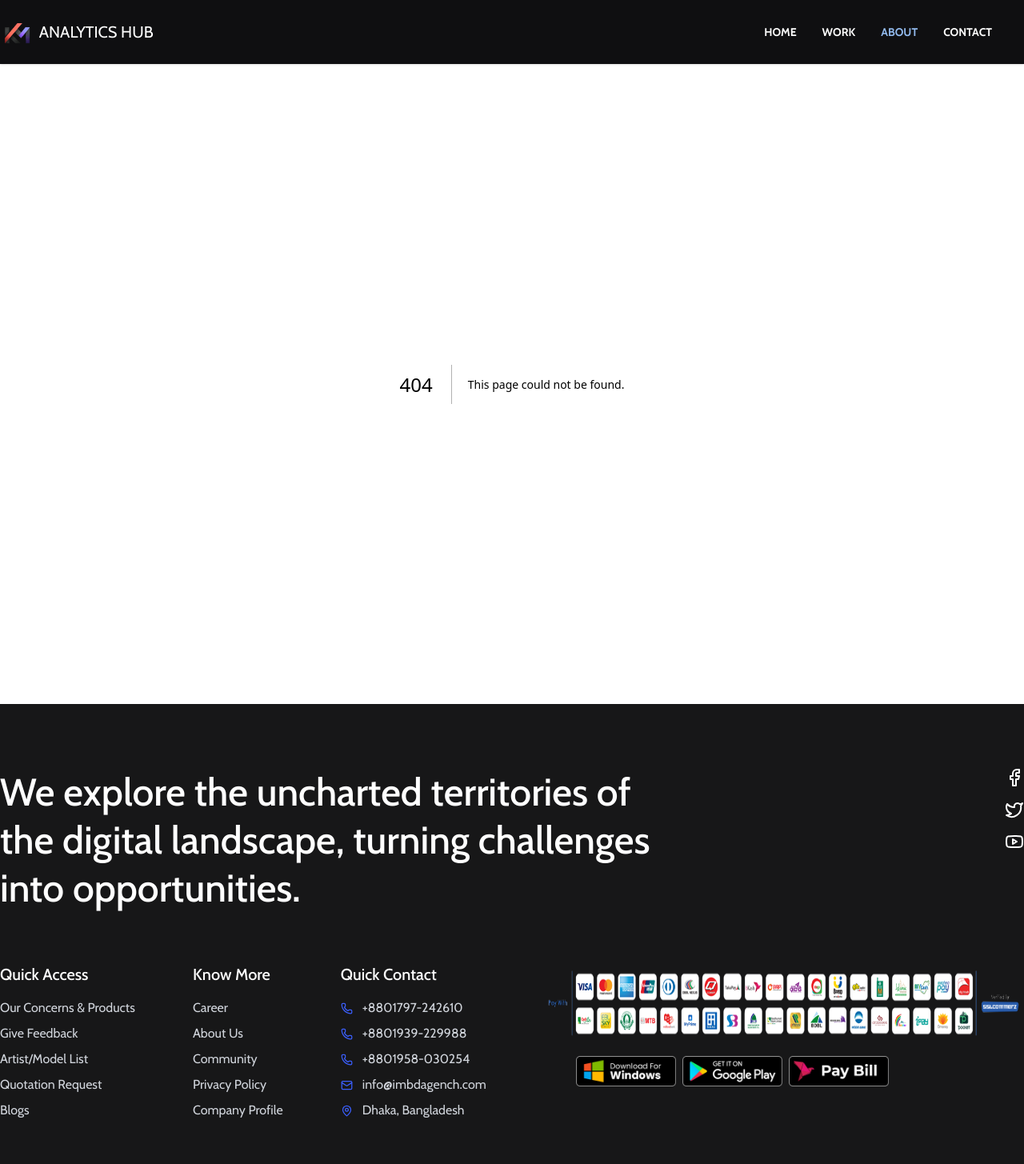
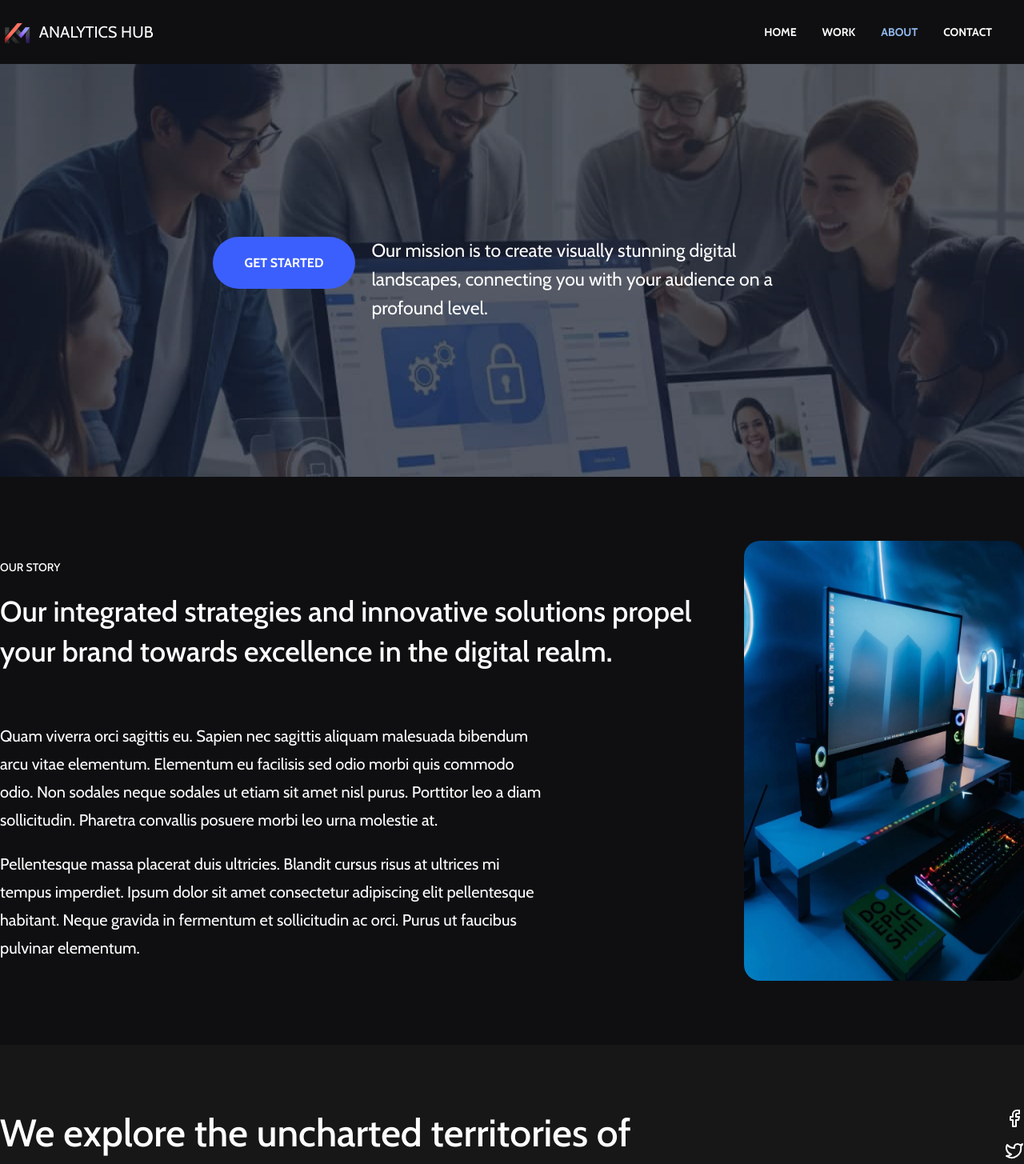
Before and after one commit to Tofazzal26/Km-Hub, a Next.js app: page /api/about in a window 1280 px wide. Before the commit this address had no page. Shown: the top 1455 px of the page at 80% size. Built offline with nearby package versions, Linux system fonts and the light colour scheme.

Commit message:
about page design successfully done

```diff
--- a/_components/OurService/facebookCam.tsx
+++ b/_components/OurService/facebookCam.tsx
@@ -0,0 +1,53 @@
+import React, { useRef, useState } from "react";
+// Import Swiper React components
+import { Swiper, SwiperSlide } from "swiper/react";
+
+// Import Swiper styles
+import "swiper/css";
+import "swiper/css/navigation";
+
+// import required modules
+import { Navigation } from "swiper/modules";
+import Image from "next/image";
+
+const FacebookCam = () => {
+  return (
+    <div>
+      <div>
+        <div>
+          <Swiper navigation={true} modules={[Navigation]} className="mySwiper">
+            <SwiperSlide>
+              <Image
+                width={500}
+                height={380}
+                className="w-full lg:h-[400px] h-[300px] rounded-[20px] bg-cover"
+                src="/work2.jpg"
+                alt="banner"
+              />
+            </SwiperSlide>
+            <SwiperSlide>
+              <Image
+                width={500}
+                height={380}
+                className="w-full lg:h-[400px] h-[300px] rounded-[20px] bg-cover"
+                src="/work2.jpg"
+                alt="banner"
+              />
+            </SwiperSlide>
+          </Swiper>
+          <div>
+            <p className="text-lg lg:my-5 my-2 text-gray-300">
+              Our mission is to create visually stunning digital landscapes,
+              connecting you with your audience on a profound level. Lorem ipsum
+              dolor sit amet, consectetur adipisicing elit. Aliquid fuga
+              corporis sapiente voluptates eos vel provident in accusamus
+              veritatis doloribus.
+            </p>
+          </div>
+        </div>
+      </div>
+    </div>
+  );
+};
+
+export default FacebookCam;
--- /dev/null
+++ b/app/api/about/page.tsx
@@ -0,0 +1,66 @@
+import Image from "next/image";
+import React from "react";
+
+const About = () => {
+  return (
+    <div>
+      <div>
+        <div className="relative w-full h-[300px] lg:h-[516px] text-white bg-cover bg-no-repeat bg-center bg-[url('/about.jpg')]">
+          <div className="w-full h-full flex flex-col justify-center items-center lg:px-0 px-2 absolute inset-0 bg-gray-900/70">
+            {/* <h2 className="lg:text-[100px] text-[50px] font-medium">About</h2> */}
+            <div className="flex lg:flex-row flex-col gap-5 lg:mt-6 mt-3">
+              <button className="text-sm lg:text-base font-bold lg:px-10 h-[50px] lg:h-[65px] px-8 rounded-[40px] bg-[#3b5ffd] text-white">
+                GET STARTED
+              </button>
+              <h2 className="lg:text-[23px] text-lg w-full lg:w-[550px]">
+                Our mission is to create visually stunning digital landscapes,
+                connecting you with your audience on a profound level.
+              </h2>
+            </div>
+          </div>
+        </div>
+        <div className="bg-[#0f0f11] text-white py-10 lg:py-20">
+          <div className="container mx-auto">
+            <div className="flex lg:flex-row flex-col lg:gap-0 gap-5 items-center">
+              <div className="lg:px-0 px-2">
+                <h2 className="text-sm font-medium uppercase">Our Story</h2>
+                <h2 className="lg:text-4xl text-2xl font-medium lg:mt-5 mt-2 w-full lg:w-[930px] lg:leading-[50px] leading-[35px]">
+                  Our integrated strategies and innovative solutions propel your
+                  brand towards excellence in the digital realm.
+                </h2>
+                <div className="space-y-5 mt-8 lg:mt-16">
+                  <p className="font-normal text-lg lg:text-xl leading-[25px] lg:leading-[35px] w-full lg:w-[680px]">
+                    Quam viverra orci sagittis eu. Sapien nec sagittis aliquam
+                    malesuada bibendum arcu vitae elementum. Elementum eu
+                    facilisis sed odio morbi quis commodo odio. Non sodales
+                    neque sodales ut etiam sit amet nisl purus. Porttitor leo a
+                    diam sollicitudin. Pharetra convallis posuere morbi leo urna
+                    molestie at.{" "}
+                  </p>
+                  <p className="font-normal text-lg lg:text-xl leading-[25px] lg:leading-[35px] w-full lg:w-[680px]">
+                    Pellentesque massa placerat duis ultricies. Blandit cursus
+                    risus at ultrices mi tempus imperdiet. Ipsum dolor sit amet
+                    consectetur adipiscing elit pellentesque habitant. Neque
+                    gravida in fermentum et sollicitudin ac orci. Purus ut
+                    faucibus pulvinar elementum.{" "}
+                  </p>
+                </div>
+              </div>
+              <div>
+                <Image
+                  width={410}
+                  height={550}
+                  className="lg:w-[410px] lg:h-[550px] w-full h-[380px] rounded-[20px]"
+                  src="/bannerMiddle.webp"
+                  alt="banner"
+                />
+              </div>
+            </div>
+          </div>
+        </div>
+      </div>
+    </div>
+  );
+};
+
+export default About;
--- a/app/api/work/page.tsx
+++ b/app/api/work/page.tsx
@@ -4,6 +4,7 @@ import { useState } from "react";
 import type { ComponentType } from "react";
 
 import FacebookAd from "@/_components/OurService/facebookAd";
+import FacebookCam from "@/_components/OurService/facebookCam";
 
 type Tab = {
   id: number;
@@ -20,11 +21,7 @@ const tabs: Tab[] = [
   {
     id: 2,
     title: "Facebook CAM",
-    Component: () => (
-      <p className="text-gray-300">
-        Complete Facebook Campaign Management service.
-      </p>
-    ),
+    Component: FacebookCam,
   },
   {
     id: 3,
@@ -69,12 +66,12 @@ export default function Work() {
   return (
     <div>
       <div>
-        <div className="relative w-full h-[400px] lg:h-[516px] text-white bg-cover bg-no-repeat bg-center bg-[url('/workBanner.jpg')]">
+        <div className="relative w-full h-[300px] lg:h-[516px] text-white bg-cover bg-no-repeat bg-center bg-[url('/workBanner.jpg')]">
           <div className="w-full h-full flex flex-col justify-center items-center lg:px-0 px-2">
-            <h2 className="lg:text-[100px] text-[50px] font-medium">
+            {/* <h2 className="lg:text-[100px] text-[50px] font-medium">
               Our Work
-            </h2>
-            <div className="flex lg:flex-row flex-col gap-10 lg:mt-6 mt-3">
+            </h2> */}
+            <div className="flex lg:flex-row flex-col gap-5 lg:mt-6 mt-3">
               <button className="text-sm lg:text-base font-bold lg:px-10 h-[50px] lg:h-[65px] px-8 rounded-[40px] bg-[#3b5ffd] text-white">
                 GET STARTED
               </button>
```
Also changed, not shown: public/about.jpg (added).
